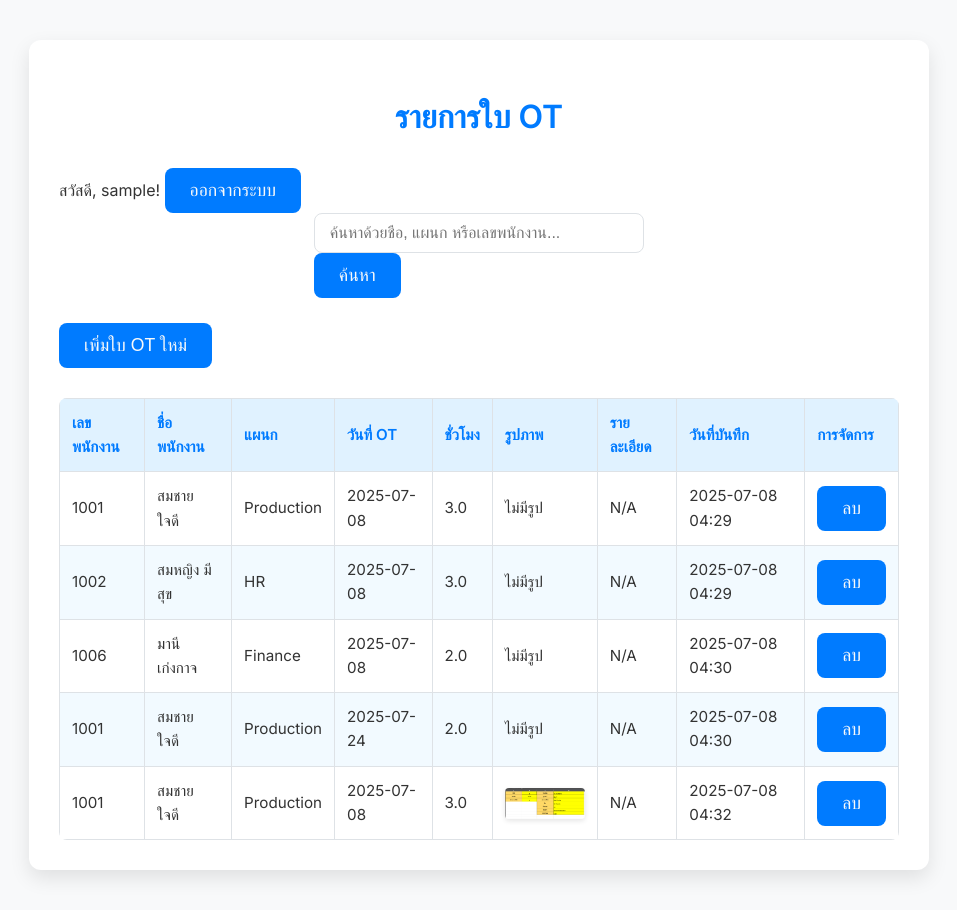
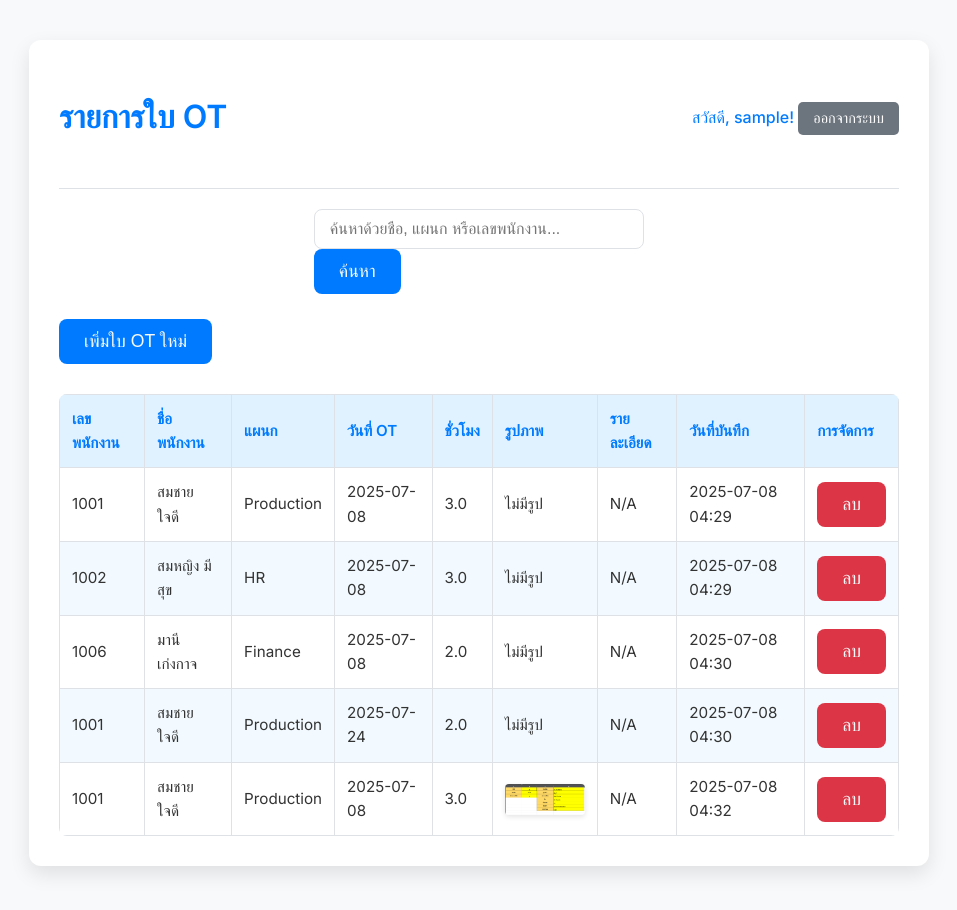
Before and after one commit to HQ09qww/test-stc-b2b, a Flask app: template templates/index.html in a window 1280 px wide. Shown: the whole page, without its empty margins (161-1118 px from the left). After the commit the page ends 874 px from the top, so only its background shows below. Run offline with Flask 3, Linux system fonts and the light colour scheme; tables that the repository leaves empty hold one stand-in row (values such as "Sample post"); the template is opened without the code that fills it: values that come from a table or form of the project are taken from there, most other values are stand-ins (such as "Sample title", 1, 10 or a date in 2020).

Commit message:
Full system enhancement: Login, employee lookup, delete, improved UI

```diff
--- a/static/style.css
+++ b/static/style.css
@@ -19,6 +19,8 @@
     --error-text: #721c24;
     --info-bg: #d1ecf1;
     --info-text: #0c5460;
+    --danger-button: #dc3545; /* For delete button */
+    --danger-button-hover: #c82333;
 }
 
 /* --- Base Styles --- */
@@ -122,6 +124,14 @@ button:active {
     justify-content: center;
     gap: 15px;
     margin-top: 25px;
+}
+
+.button-danger {
+    background-color: var(--danger-button);
+}
+
+.button-danger:hover {
+    background-color: var(--danger-button-hover);
 }
 
 /* --- Table Styles --- */
@@ -271,6 +281,106 @@ tr:nth-child(even) {
     font-size: 1rem;
 }
 
+/* --- Header/Navbar for Login/Logout --- */
+.header-bar {
+    display: flex;
+    justify-content: space-between;
+    align-items: center;
+    padding-bottom: 20px;
+    margin-bottom: 20px;
+    border-bottom: 1px solid var(--border-color);
+}
+
+.header-bar .user-info {
+    font-weight: 500;
+    color: var(--primary-blue);
+}
+
+.header-bar .logout-button {
+    background-color: #6c757d;
+    color: white;
+    padding: 8px 15px;
+    border: none;
+    border-radius: 5px;
+    cursor: pointer;
+    font-size: 0.9rem;
+    transition: background-color 0.3s ease;
+}
+
+.header-bar .logout-button:hover {
+    background-color: #5a6268;
+    transform: none; /* Override general button hover */
+}
+
+/* --- Login Page Styles --- */
+.login-container {
+    max-width: 400px;
+    margin: 100px auto;
+    padding: 40px;
+    background: var(--bg-card);
+    border-radius: 12px;
+    box-shadow: 0 8px 20px rgba(0,0,0,0.15);
+    text-align: center;
+}
+
+.login-container h1 {
+    margin-bottom: 30px;
+    color: var(--primary-blue);
+}
+
+.login-container input[type="text"],
+.login-container input[type="password"] {
+    margin-bottom: 20px;
+    padding: 12px;
+    border-radius: 8px;
+    border: 1px solid var(--border-color);
+    width: calc(100% - 24px); /* Account for padding */
+    font-size: 1rem;
+}
+
+.login-container button {
+    width: 100%;
+    padding: 12px;
+    font-size: 1.1rem;
+    border-radius: 8px;
+}
+
+/* --- Loading Spinner --- */
+.loading-overlay {
+    display: none; /* Hidden by default */
+    position: fixed;
+    top: 0;
+    left: 0;
+    width: 100%;
+    height: 100%;
+    background-color: rgba(255, 255, 255, 0.8);
+    z-index: 1001;
+    justify-content: center;
+    align-items: center;
+    flex-direction: column;
+    gap: 15px;
+}
+
+.spinner {
+    border: 6px solid #f3f3f3;
+    border-top: 6px solid var(--primary-blue);
+    border-radius: 50%;
+    width: 50px;
+    height: 50px;
+    animation: spin 1s linear infinite;
+}
+
+.loading-text {
+    font-size: 1.2rem;
+    color: var(--text-dark);
+}
+
+@keyframes spin {
+    0% { transform: rotate(0deg); }
+    100% { transform: rotate(360deg); }
+}
+
+
 /* --- Responsive Adjustments --- */
 @media (max-width: 768px) {
     body {
@@ -301,6 +411,10 @@ tr:nth-child(even) {
     .button-group {
         flex-direction: column;
     }
+    .login-container {
+        margin: 50px 10px;
+        padding: 25px;
+    }
 }
 
 @keyframes fadeIn {
```
